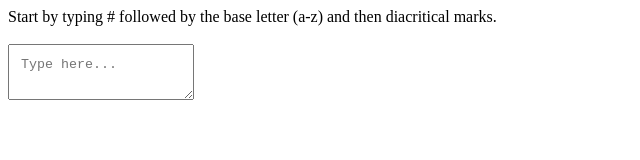
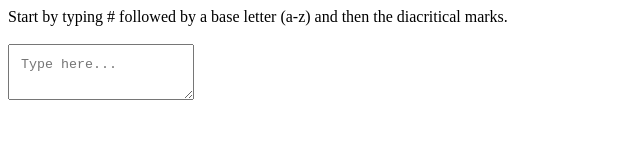
Before and after one commit to schefflaa/betacode, a plain HTML site: page index.html in a window 1280 px wide. Shown: the full height of the page, 0-640 px from the left. Drawn offline with nearby package versions, Linux system fonts and the light colour scheme.

Commit message:
Update index.html

```diff
--- a/index.html
+++ b/index.html
@@ -9,7 +9,7 @@
 
 <body>
 
-    <div>Start by typing # followed by the base letter (a-z) and then diacritical marks.</div>
+    <div>Start by typing # followed by a base letter (a-z) and then the diacritical marks.</div>
     <br/>
 
     <div class="betacode-anchor">
```
